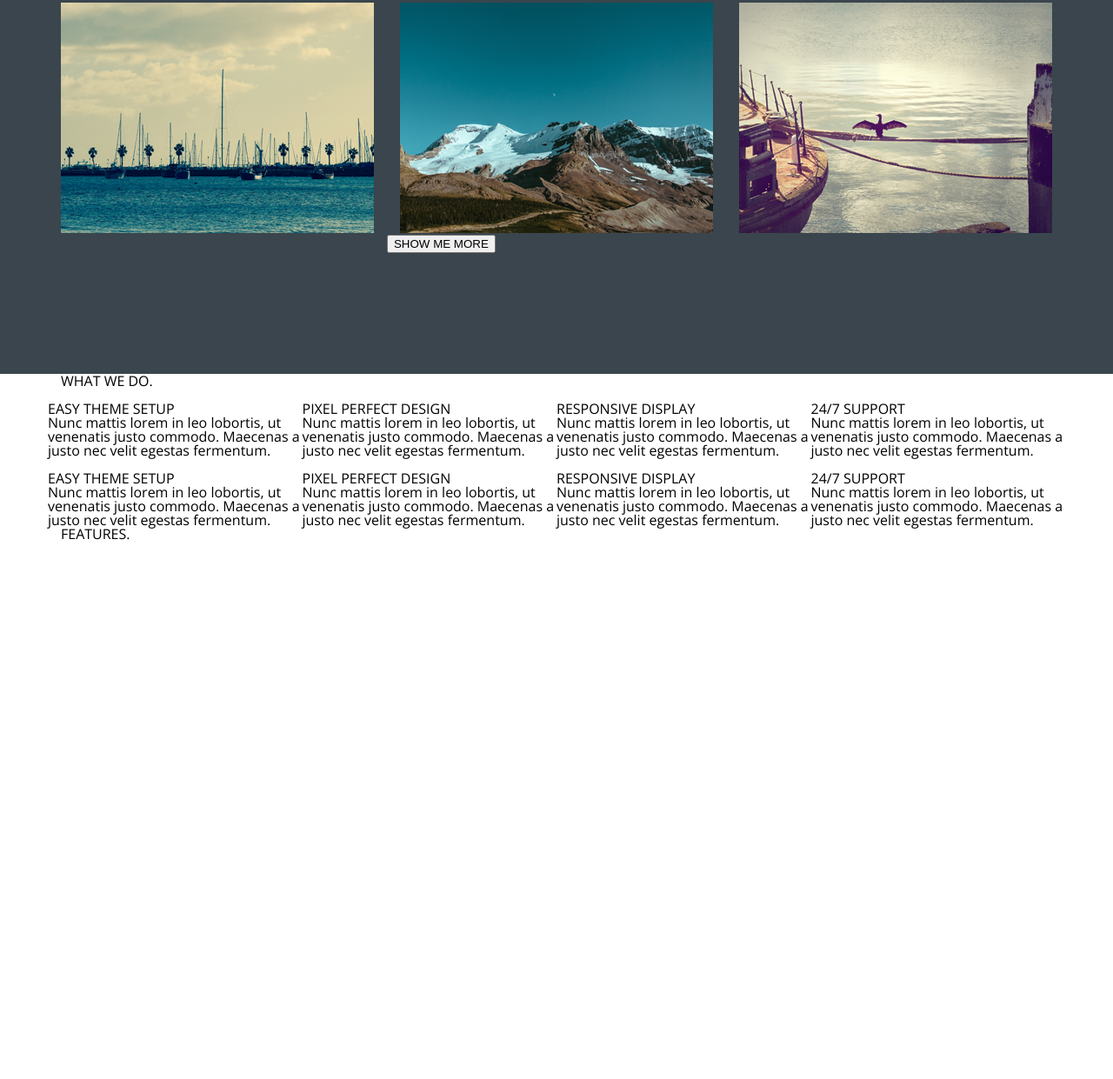
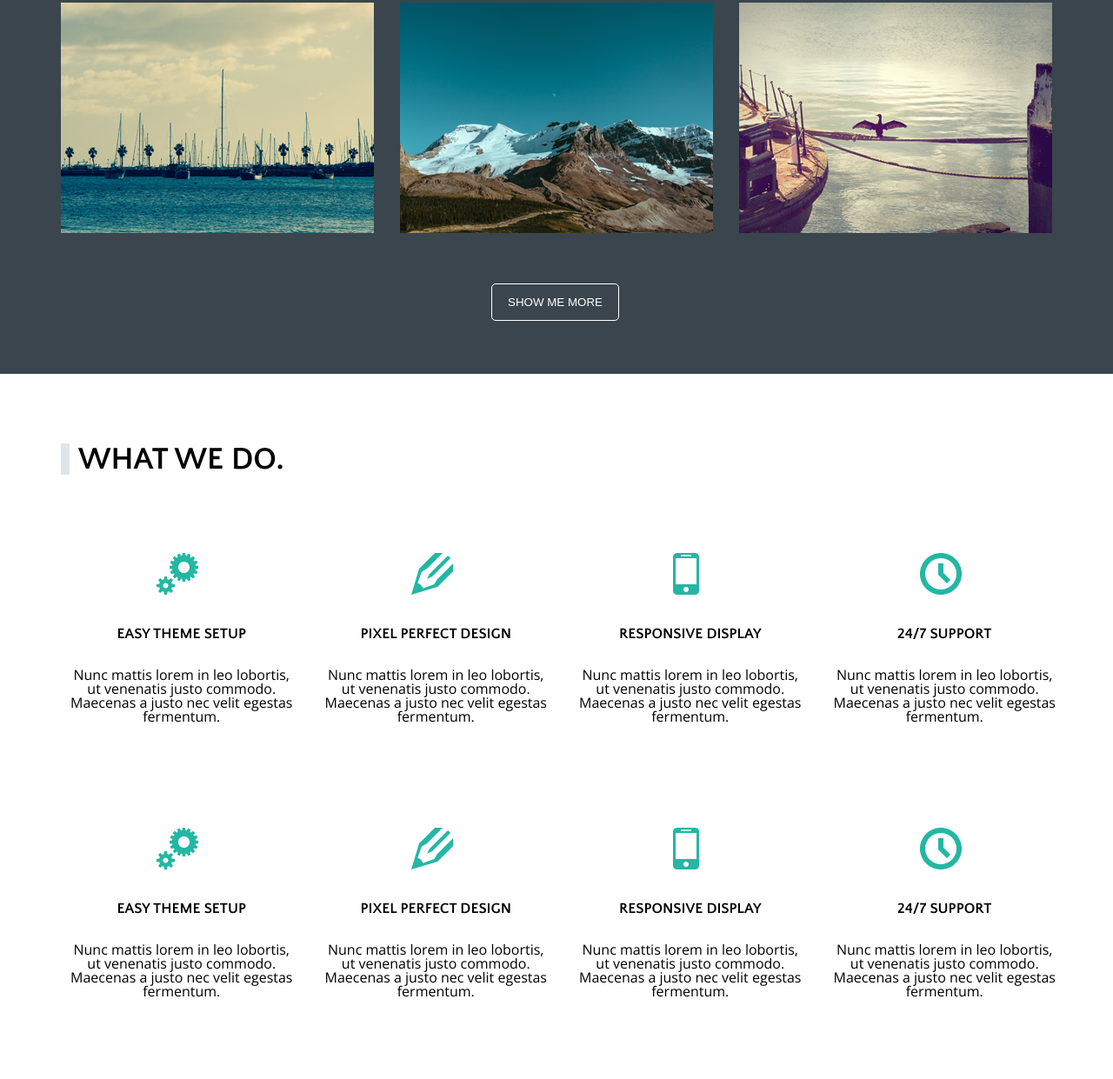
Before and after one commit to vovavoronyuk/shop-project1, a plain HTML site: page index.html in a window 1280 px wide. Shown: the part 2490-3731 px from the top of the page at 87% size. Before the commit the page ends 3115 px from the top, so only its background shows below. Drawn offline with nearby package versions, Linux system fonts and the light colour scheme; a web font is replaced by a local one.

Commit message:
add features

```diff
--- a/style.scss
+++ b/style.scss
@@ -560,8 +560,11 @@ input, textarea {
     background-color: #3a454d;
     color: white;
 }
-.member-one-img:hover img{
+.member-one:hover img{
     filter: blur(3px);
+}
+.member-one:hover a{
+    opacity: 1;
 }
 
 .link-face{
@@ -573,6 +576,7 @@ input, textarea {
     background-position: center;
     position: absolute;
     margin:120px 0 0 -216px ;
+    opacity: 0;
 
 }
 .link-face:hover{
@@ -586,6 +590,7 @@ input, textarea {
     background-position: center;
     position: absolute;
     margin:120px 0 0 -153px ;
+    opacity: 0;
 
 }
 .link-twit:hover{
@@ -599,6 +604,7 @@ input, textarea {
     background-position: center;
     position: absolute;
     margin:120px 0 0 -90px ;
+    opacity: 0;
 
 
 }
@@ -708,4 +714,52 @@ input, textarea {
 
     }
 
+
 }
+.show-me{
+    width: 147px;
+    height: 43px;
+    margin: 620px 0 0 120px;
+    border: 1px solid white;
+    background-color: transparent;
+    color: white;
+    position: absolute;
+    border-radius: 5px;
+}
+.show-me:hover{
+    background-color: #23b7a4;
+        border:2px solid  transparent;
+        cursor: pointer;
+}
+//--------------------------------------------services----------------------------------------------//
+
+.services{
+    display: flex;
+    height: 900px;
+    background-color: white;
+    h1{
+        font-size: 36px;
+        font-family:'Quattrocento Sans', sans-serif;
+        border-left: 10px solid #e0e5ea;
+        padding: 0 0 0 10px;
+        margin: 80px 0 60px 0;
+    }
+}
+.services-one{
+    margin: 0 0 0 15px ;
+    img{
+        margin: 30px 0 35px 110px;
+    }
+    h3{
+        font-family:'Quattrocento Sans', sans-serif;
+        font-size: 17px;
+        text-align: center;
+        margin: 0 0 30px 0;
+    }
+    p{
+        font-family: 'Open Sans', sans-serif;
+        font-size: 16px;
+        text-align:center;
+        margin: 0 10px 90px 10px;
+    }
+}
```
Also changed, not shown: images/11.png (added), images/12.png (added), images/13.png (added), images/14.png (added), images/bicyc.png (added), images/ferm.png (added), images/sky.png (added), style.css, 1 other file.
